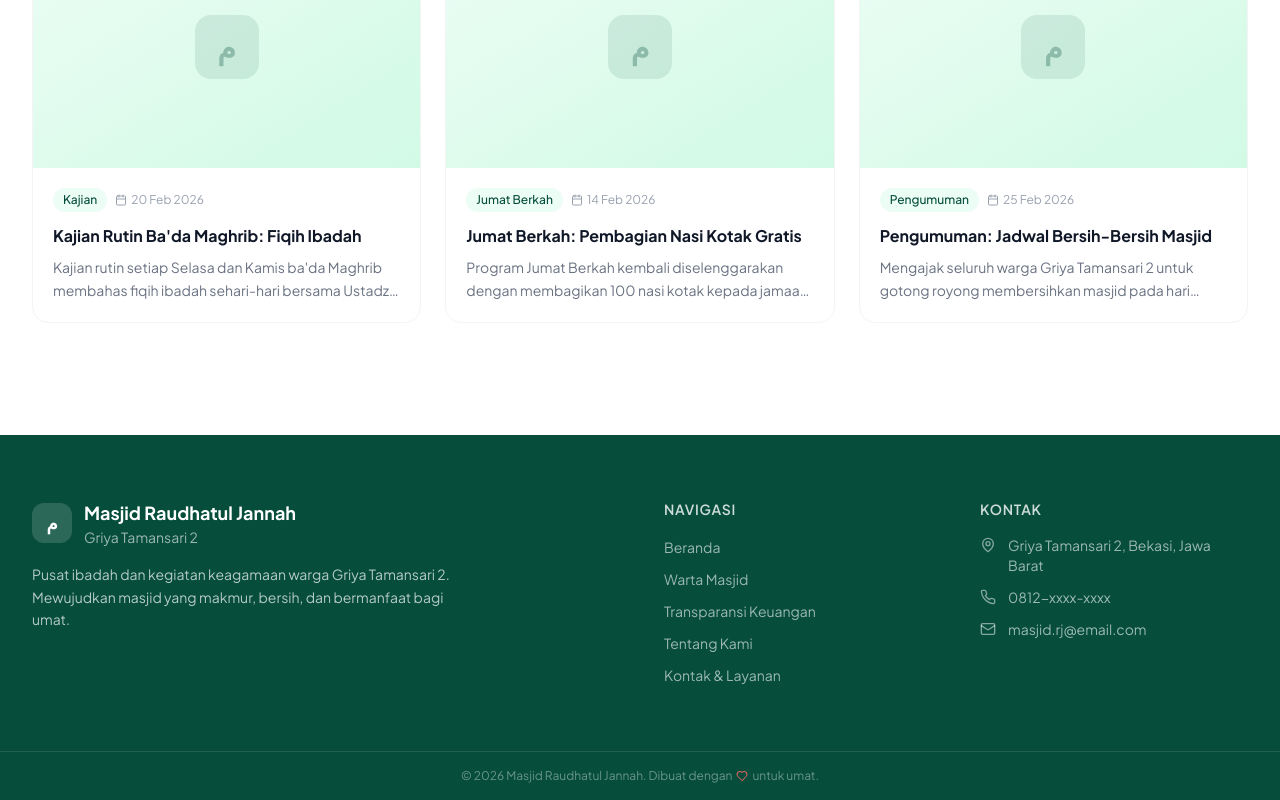
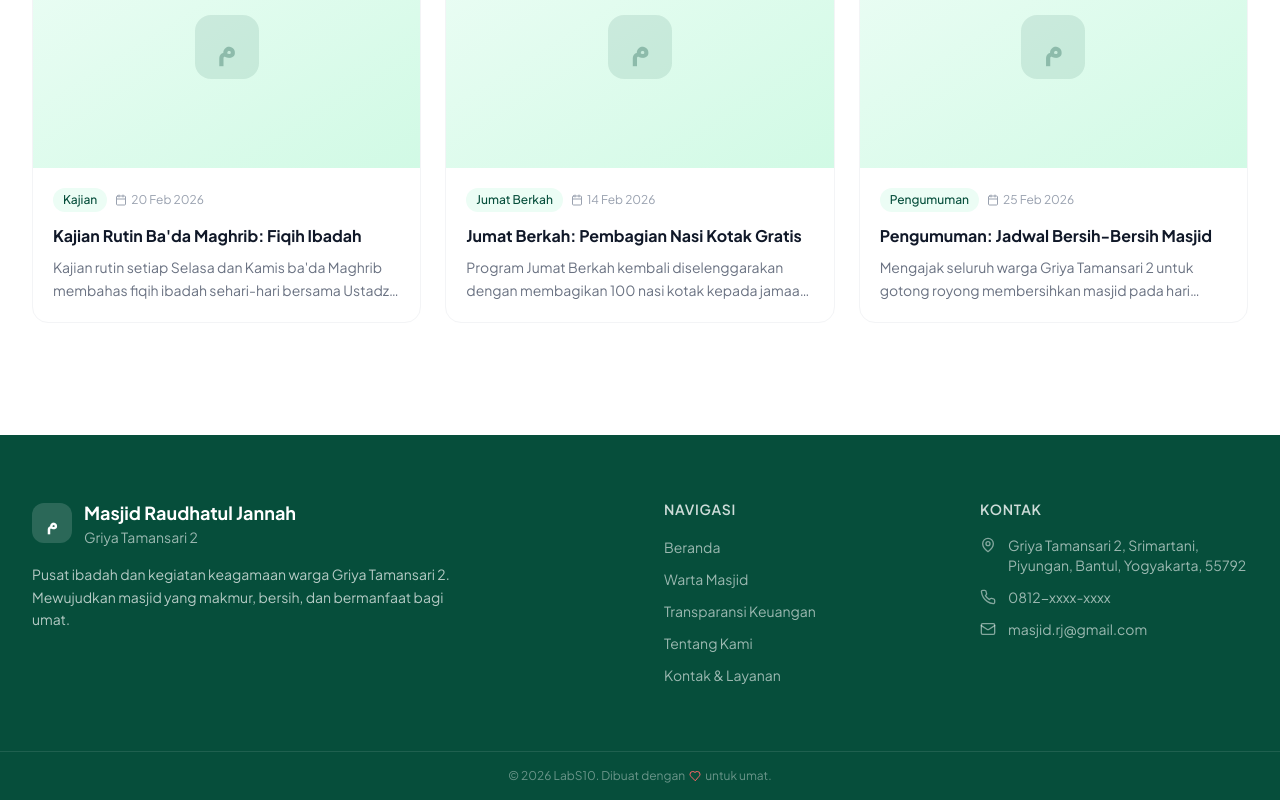
Before and after one commit to Rgnb0829/Maroja-Website, a React (Vite) app: page / in a window 1280 px wide. Shown: the part 1700-2500 px from the top of the page. Built offline with nearby package versions, Linux system fonts and the light colour scheme; no server answers.

Commit message:
Update Footer

```diff
--- a/src/components/Footer.jsx
+++ b/src/components/Footer.jsx
@@ -53,7 +53,7 @@ export default function Footer() {
                         <ul className="space-y-3">
                             <li className="flex items-start gap-3">
                                 <MapPin size={16} className="text-white/50 mt-0.5 shrink-0" />
-                                <span className="text-white/60 text-sm">Griya Tamansari 2, Bekasi, Jawa Barat</span>
+                                <span className="text-white/60 text-sm">Griya Tamansari 2, Srimartani, Piyungan, Bantul, Yogyakarta, 55792</span>
                             </li>
                             <li className="flex items-center gap-3">
                                 <Phone size={16} className="text-white/50 shrink-0" />
@@ -61,7 +61,7 @@ export default function Footer() {
                             </li>
                             <li className="flex items-center gap-3">
                                 <Mail size={16} className="text-white/50 shrink-0" />
-                                <span className="text-white/60 text-sm">masjid.rj@email.com</span>
+                                <span className="text-white/60 text-sm">masjid.rj@gmail.com</span>
                             </li>
                         </ul>
                     </div>
@@ -72,7 +72,7 @@ export default function Footer() {
             <div className="border-t border-white/10">
                 <div className="max-w-7xl mx-auto px-4 sm:px-6 lg:px-8 py-4">
                     <p className="text-center text-white/40 text-xs flex items-center justify-center gap-1">
-                        © 2026 Masjid Raudhatul Jannah. Dibuat dengan <Heart size={12} className="text-red-400" /> untuk umat.
+                        © 2026 LabS10. Dibuat dengan <Heart size={12} className="text-red-400" /> untuk umat.
                     </p>
                 </div>
             </div>
```
